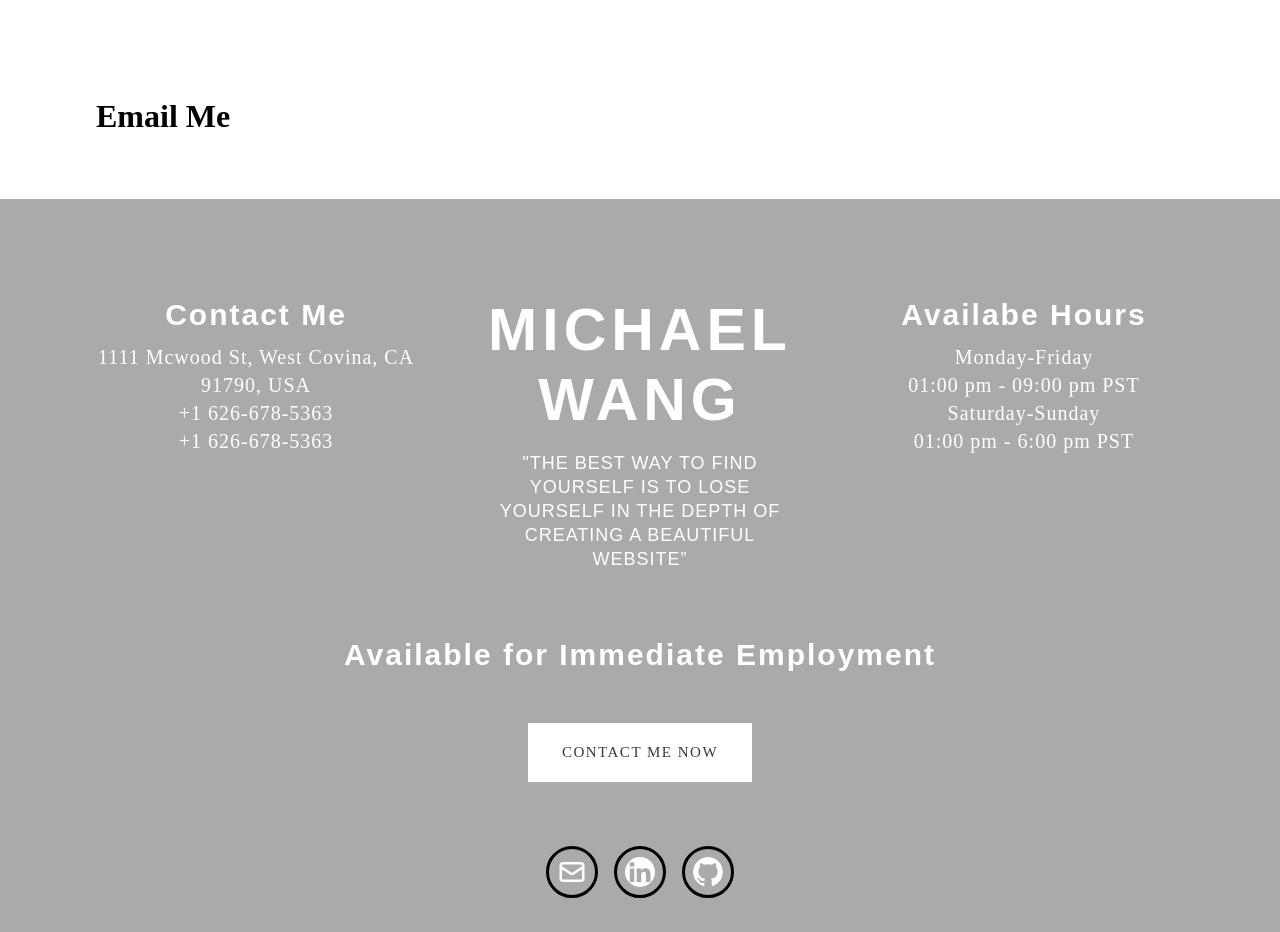
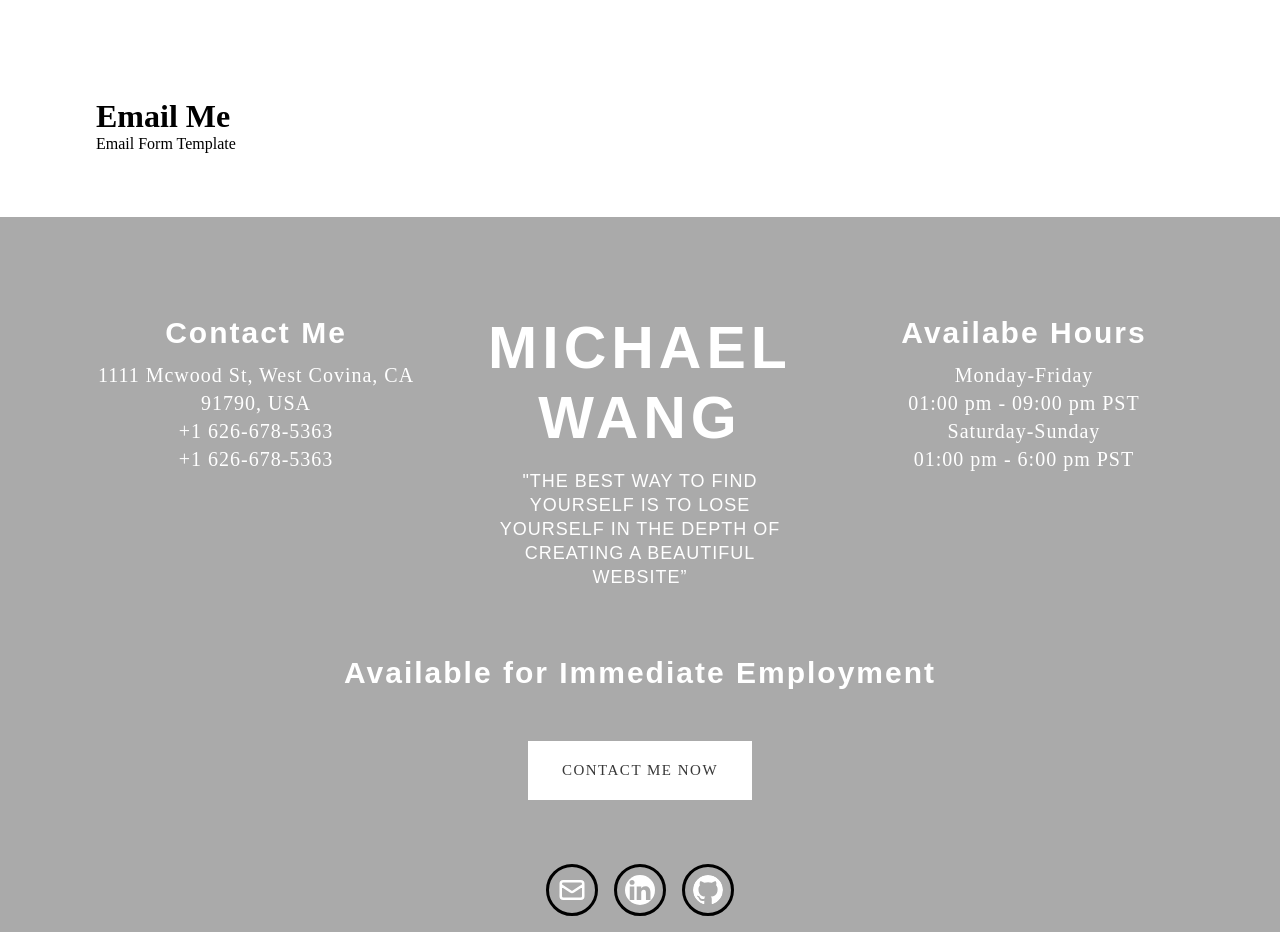
Before and after one commit to michaelwang07/portfolio, a React (Create React App) app: page /#/contact in a window 1280 px wide. Shown: the part 1520-2452 px from the top of the page. Built offline with nearby package versions, Linux system fonts and the light colour scheme.

Commit message:
quick commit

```diff
--- a/src/components/contact_me/contact_me.jsx
+++ b/src/components/contact_me/contact_me.jsx
@@ -24,6 +24,7 @@ const contact_me = () => {
       </div>
       <div className='app__contact-emailme'>
         <h1>Email Me</h1>
+        <p>Email Form Template</p>
       </div>
     </div>
   )
```
